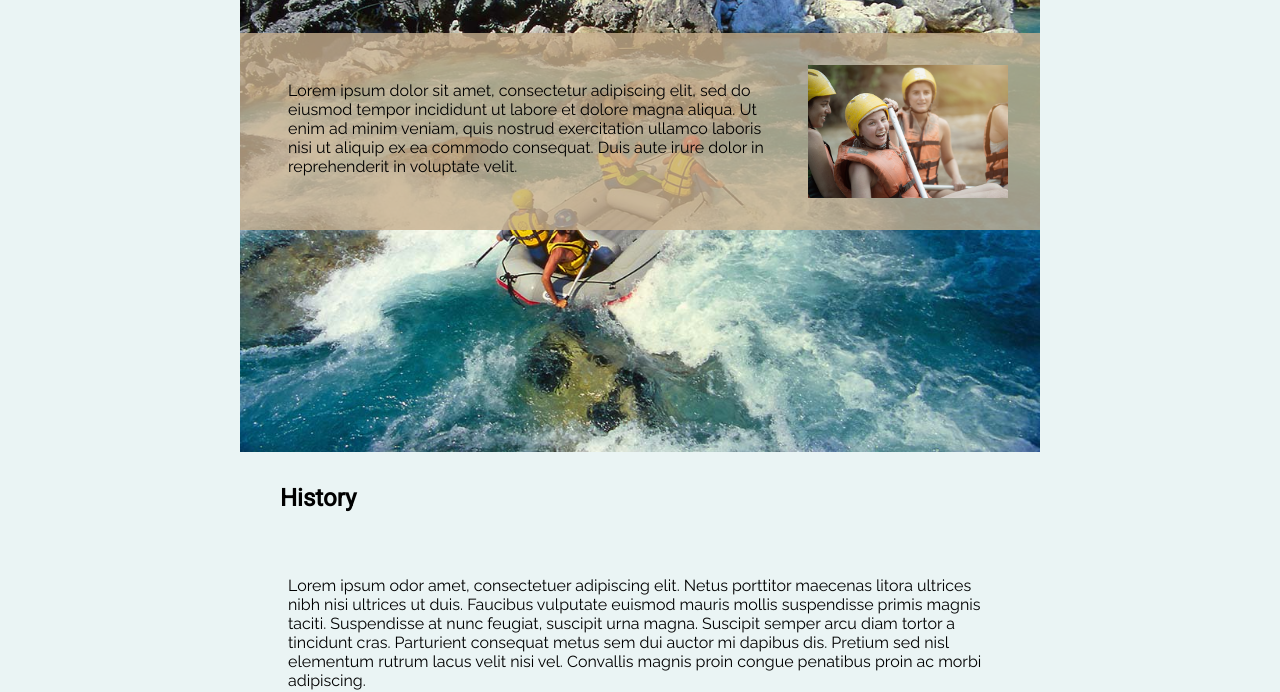
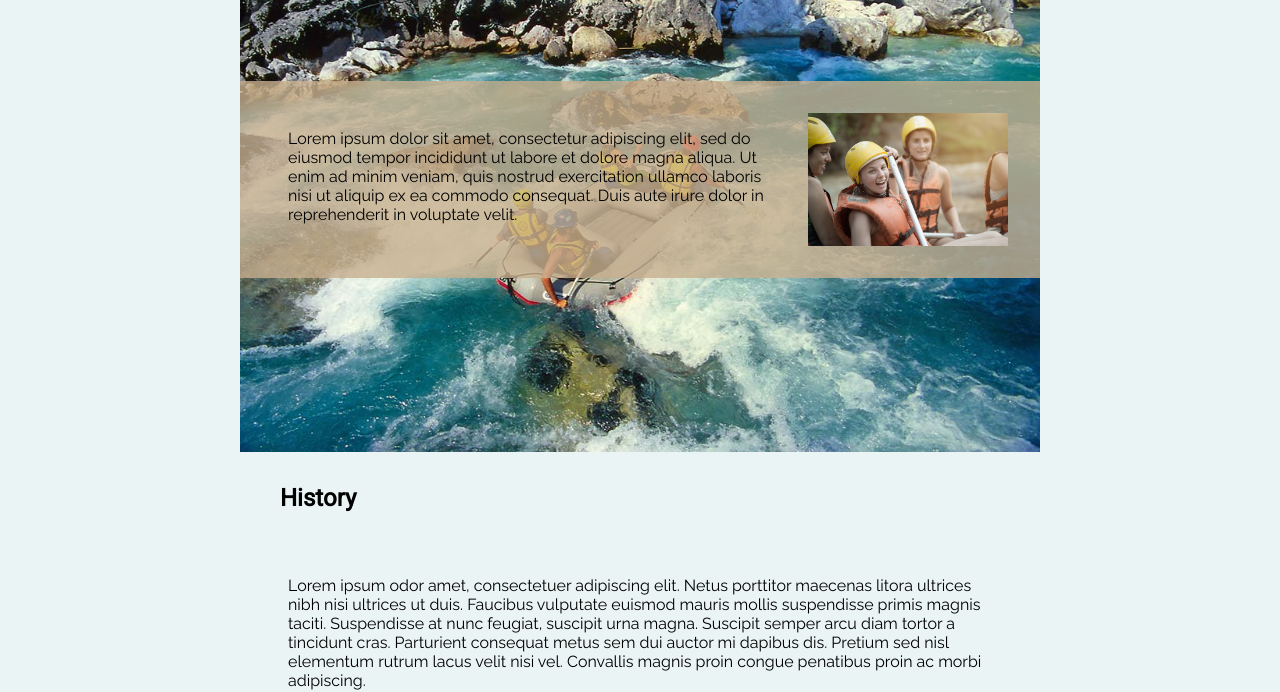
Before and after one commit to GioHiCar/wdd130, a plain HTML site: page wwr/about.html in a window 1280 px wide. Shown: the part 135-827 px from the top of the page. Drawn offline with Linux system fonts and the light colour scheme.

Commit message:
about page

```diff
--- a/wwr/styles/rafting.css
+++ b/wwr/styles/rafting.css
@@ -83,7 +83,7 @@ div.hero{
 }
 .hero article{
     position: absolute;
-    top: 7em;
+    top: 10em;
     width: 100%;
     background: rgb(199, 176, 143, .8);
     padding: 0;
```
